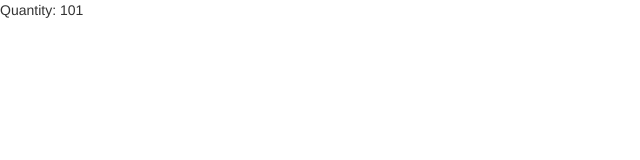
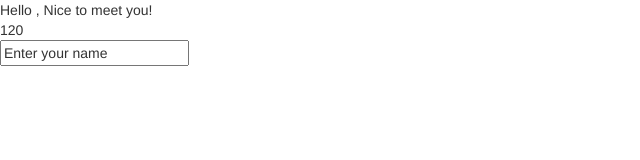
Before and after one commit to catgsmith/AngularJS-Revision, a website: page app/index.html in a window 1280 px wide. Shown: the whole page, without its empty margins (0-640 px from the left). Drawn offline with nearby package versions, Linux system fonts and the light colour scheme.

Commit message:
Lab4_Q01 Lab4_Q02 Lab4_Q03

```diff
--- a/app/index.html
+++ b/app/index.html
@@ -1,18 +1,22 @@
 <!DOCTYPE html>
-<html>
+<html ng-app>
 <head lang="en">
     <meta charset="UTF-8">
     <title></title>
     <link href="css/bootstrap.min.css" rel="stylesheet">
     <link href="css/bootstrap-theme.min.css" rel="stylesheet">
 </head>
-<body ng-app="app">
+<body>
 
-    <div ng-init="quantity=101">
-      Quantity: {{ quantity }}
+    <div ng-init='greeting="Hello "'>
+      {{ greeting }}, Nice to meet you!
     </div>
+    <div ng-init='value=100'>
+    	{{ value + 20 }}
+    </div>
+    <input type="text" ng-model="name" ng-init="name='Enter your name'" ng-change="isChanged=true"><br>
+	<span ng-if="isChanged">{{greeting + name}}</span>
 
 <script src="https://ajax.googleapis.com/ajax/libs/angularjs/1.4.5/angular.min.js"></script>
-<script src="js/app.js"></script>
 </body>
 </html>
--- a/app/js/app.js
+++ b/app/js/app.js
@@ -1,5 +1,5 @@
 (function() {
 
-    angular.module('app', []);
+    // Empty IIFE
 
 }());
```
Also changed, not shown: README.md.
